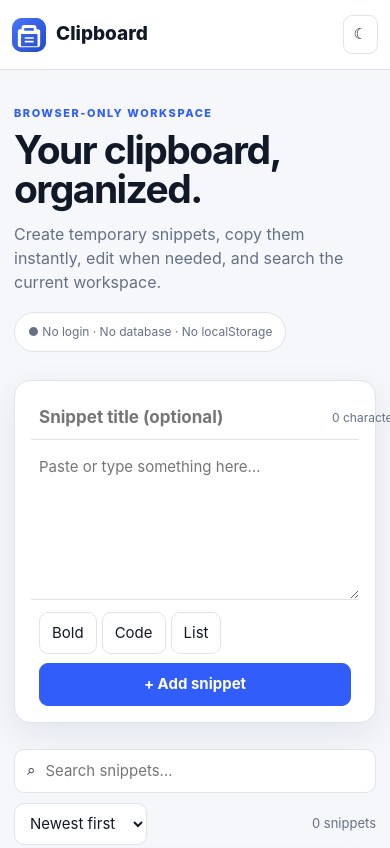
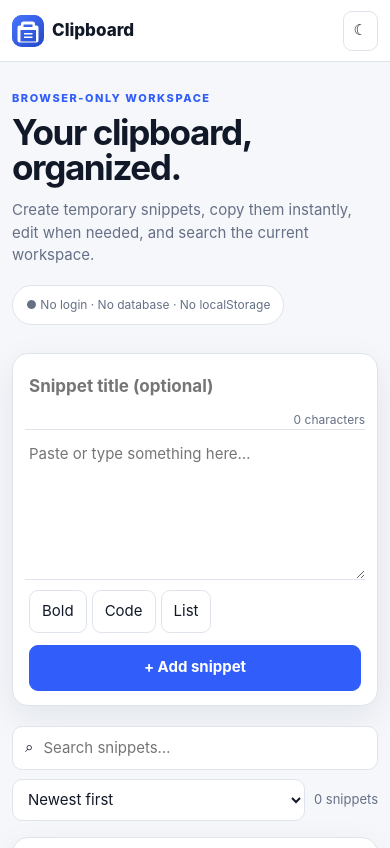
Before and after one commit to shreebalaji767/WEBAPP-CLIPBOARD, a plain HTML site: page index.html in a window 390 px wide. Shown: the top 848 px of the page. Drawn offline with Linux system fonts and the light colour scheme.

Commit message:
Improve responsive layout for phones and tablets

```diff
--- a/css/style.css
+++ b/css/style.css
@@ -966,3 +966,89 @@ body.dark {
   }
 
 }
+
+/* Device-wide responsive and accessibility refinements */
+:root {
+  color-scheme: light;
+  -webkit-text-size-adjust: 100%;
+  text-size-adjust: 100%;
+}
+body.dark { color-scheme: dark; }
+img, svg, video, canvas { max-width: 100%; }
+button, select, input, textarea { min-width: 0; }
+button, select { min-height: 40px; touch-action: manipulation; }
+button:focus-visible, a:focus-visible, select:focus-visible,
+input:focus-visible, textarea:focus-visible {
+  outline: 3px solid rgba(49, 94, 251, .35);
+  outline-offset: 2px;
+}
+.brand-mark {
+  display: block;
+  flex: 0 0 36px;
+  width: 36px;
+  height: 36px;
+  object-fit: contain;
+  border-radius: 10px;
+}
+@media (max-width: 900px) {
+  .app-shell { padding-top: 38px; }
+  .hero { align-items: flex-start; flex-direction: column; gap: 14px; }
+  .privacy-pill { white-space: normal; max-width: 100%; }
+  .snippet-grid { grid-template-columns: repeat(2, minmax(0, 1fr)); }
+}
+@media (max-width: 640px) {
+  .app-header {
+    height: 62px;
+    padding-left: max(12px, env(safe-area-inset-left));
+    padding-right: max(12px, env(safe-area-inset-right));
+  }
+  .brand { gap: 8px; font-size: 17px; }
+  .brand-mark { width: 32px; height: 32px; flex-basis: 32px; }
+  .app-shell { padding: 28px 12px calc(48px + env(safe-area-inset-bottom)); }
+  h1 { font-size: clamp(32px, 9vw, 46px); overflow-wrap: anywhere; }
+  .subtitle { font-size: 15px; }
+  .composer { padding: 12px; }
+  .composer-top { align-items: flex-start; flex-direction: column; gap: 4px; }
+  .composer-top input { width: 100%; padding: 8px 4px; }
+  #charCount { align-self: flex-end; }
+  .composer textarea { min-height: 150px; padding: 13px 4px; }
+  .composer-bottom { align-items: stretch; flex-direction: column; gap: 10px; padding: 10px 4px 2px; }
+  .format-tools { max-width: 100%; overflow-x: auto; padding-bottom: 3px; }
+  .format-tools button { flex: 0 0 auto; min-height: 42px; }
+  .composer-bottom > .primary { width: 100%; min-height: 46px; }
+  .toolbar { display: grid; grid-template-columns: minmax(0, 1fr) auto; gap: 9px; margin-top: 20px; }
+  .search-wrap { grid-column: 1 / -1; min-width: 0; }
+  .toolbar select { width: 100%; max-width: 100%; }
+  .count-label { align-self: center; justify-self: end; white-space: normal; text-align: right; }
+  .snippet-grid { grid-template-columns: minmax(0, 1fr); gap: 12px; }
+  .snippet { padding: 14px; }
+  .snippet-head { flex-wrap: wrap; }
+  .snippet-time { white-space: normal; }
+  .snippet-actions button { flex: 1 1 auto; min-height: 42px; }
+  .empty { padding: 38px 16px; }
+  .dialog-card { padding: 16px; max-height: calc(100dvh - 24px); overflow-y: auto; }
+  .dialog-card textarea { min-height: 180px; }
+  .toast {
+    bottom: max(16px, env(safe-area-inset-bottom));
+    width: max-content; max-width: calc(100vw - 24px); text-align: center;
+  }
+}
+@media (max-width: 380px) {
+  .header-actions { gap: 5px; }
+  .header-actions button { padding: 7px 9px; font-size: 13px; }
+  .brand { font-size: 16px; }
+  .app-shell { padding-left: 10px; padding-right: 10px; }
+  .privacy-pill { font-size: 11px; padding: 8px 10px; }
+  .snippet-actions { gap: 6px; }
+  .snippet-actions button { padding: 8px 7px; font-size: 11px; }
+  .dialog-actions { flex-wrap: wrap; }
+  .dialog-actions button { flex: 1 1 120px; }
+}
+@media (prefers-reduced-motion: reduce) {
+  *, *::before, *::after {
+    scroll-behavior: auto !important;
+    animation-duration: .01ms !important;
+    animation-iteration-count: 1 !important;
+    transition-duration: .01ms !important;
+  }
+}
```
